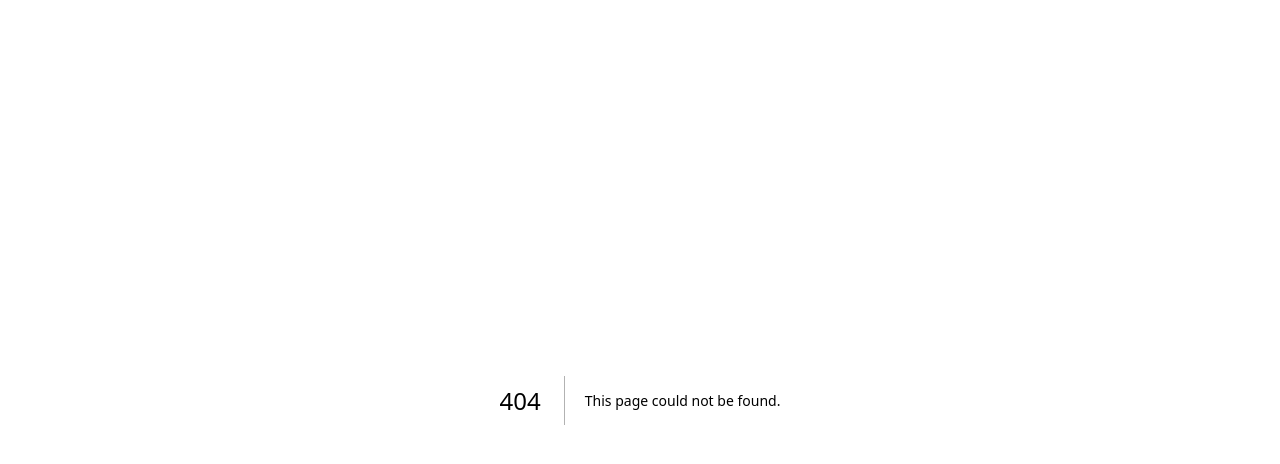
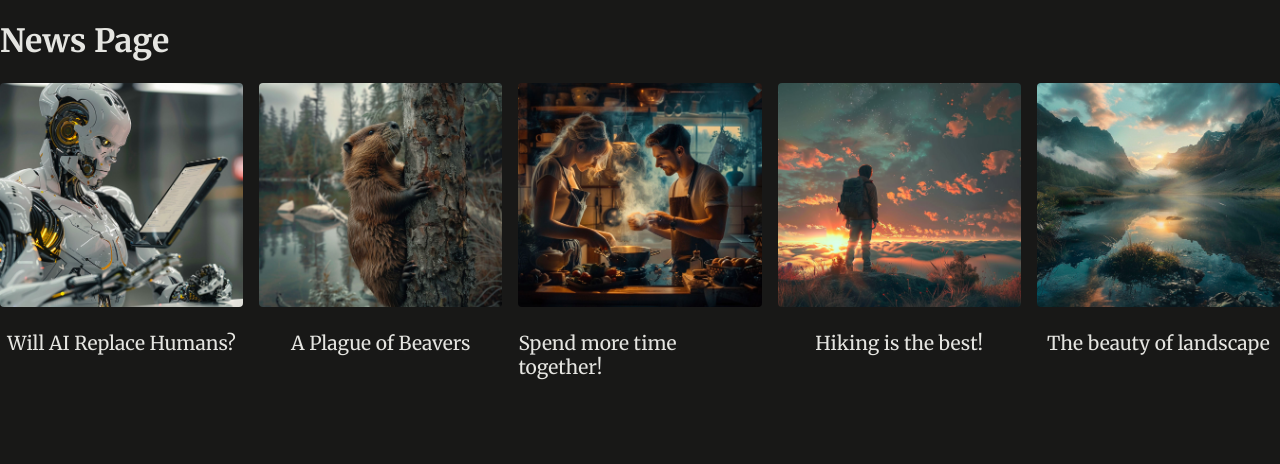
Before and after one commit to IrynaSydorenko/Next-Project, a Next.js app: page /news in a window 1280 px wide. Before the commit this address had no page. Shown: the top 464 px of the page. Built offline with nearby package versions, Linux system fonts and the light colour scheme.

Commit message:
feat[client]: created NewsPage componenet

```diff
--- /dev/null
+++ b/app/news/page.jsx
@@ -0,0 +1,16 @@
+import React from 'react';
+import NewsList from '../components/NewsList/NewsList';
+import { DUMMY_NEWS } from '@/dummyNews';
+
+async function NewsPage() {
+  return (
+    <>
+      <main>
+        <h1>News Page</h1>
+        <NewsList news={DUMMY_NEWS} />
+      </main>
+    </>
+  );
+}
+
+export default NewsPage;
```
